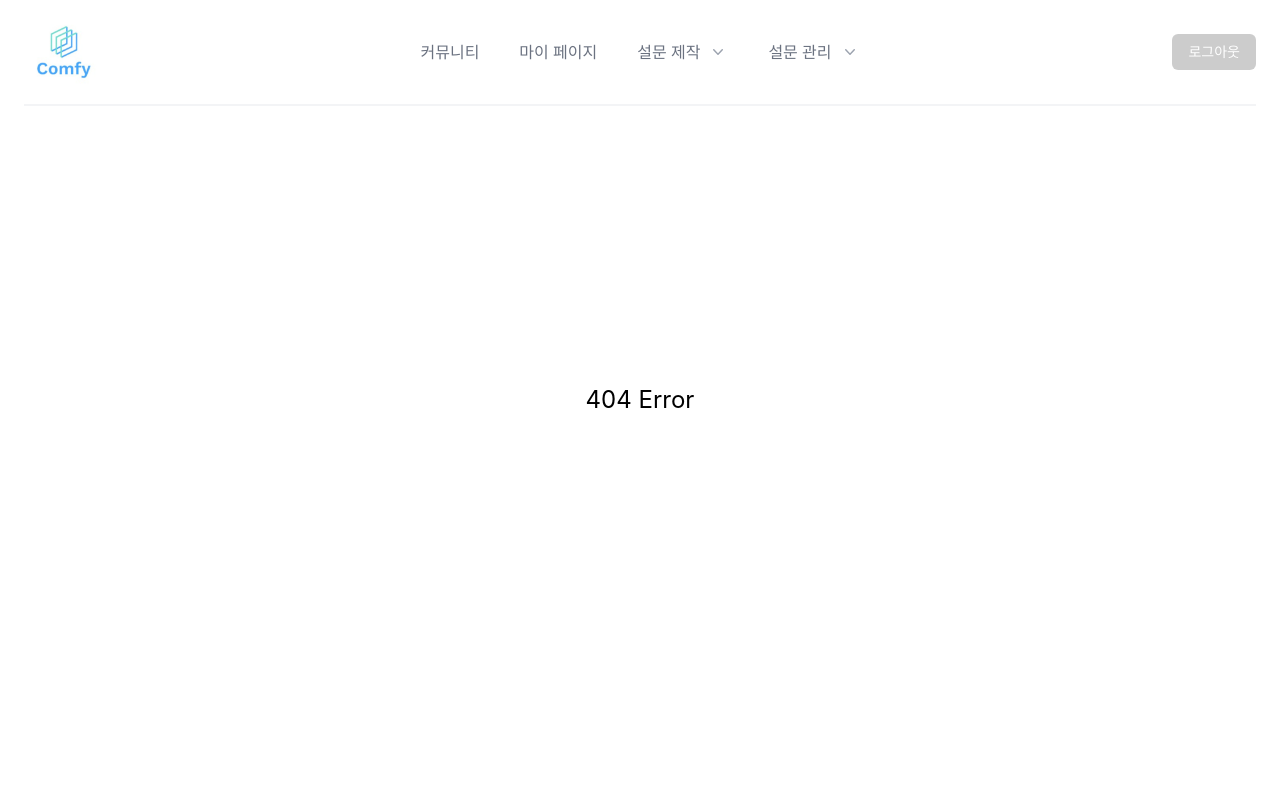
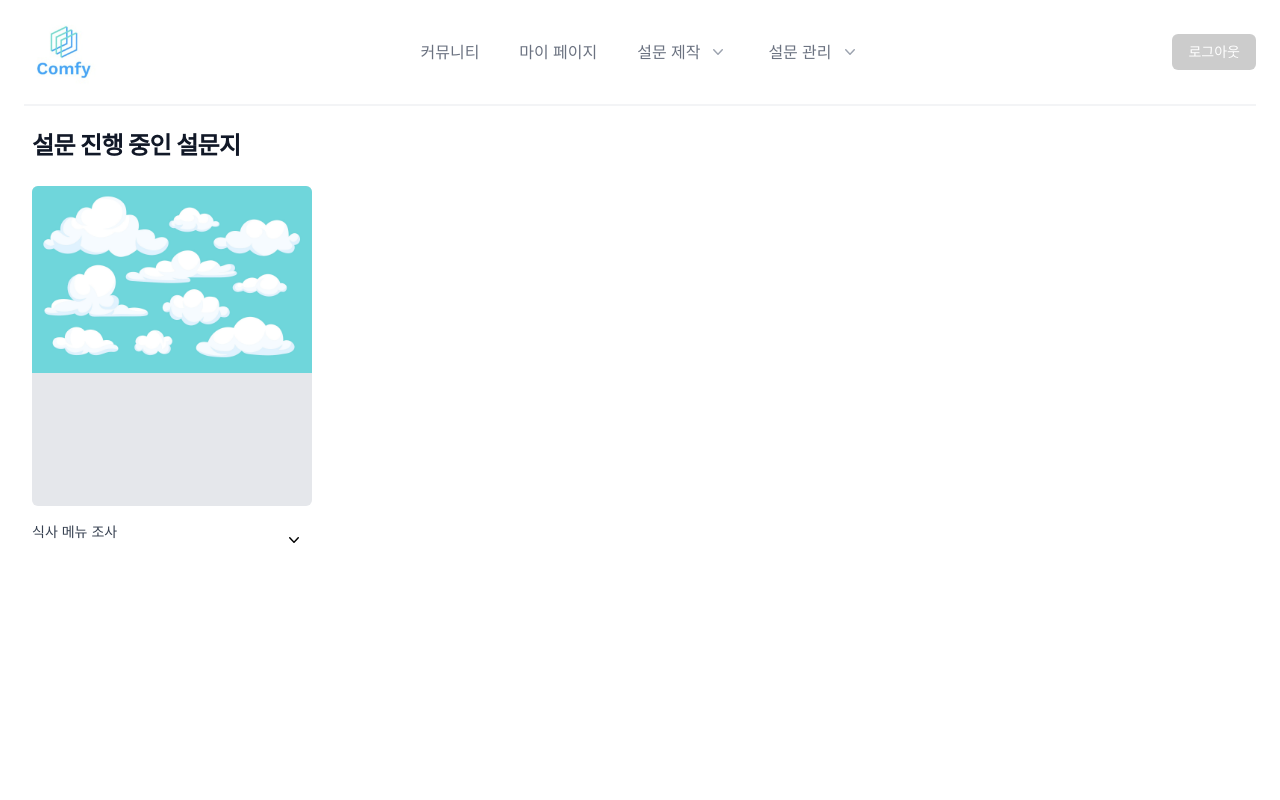
Before and after one commit to minseo300/Comfy_front, a React (Create React App) app: page /comfysurvey in a window 1280 px wide. Before the commit this address had no page. Shown: the top 800 px of the page. Built offline with nearby package versions, Linux system fonts and the light colour scheme; a web font is replaced by a local one.

Commit message:
comfy 설문지 제작 버튼 활성화

```diff
--- a/src/App.js
+++ b/src/App.js
@@ -28,6 +28,7 @@ import {
   Routes,
   Route
 } from "react-router-dom";
+import CreateSurveyTemplates from './components/pages/create/CreateSurveyTemplates';
 
 export const spring_domain="http://localhost:8080"//http://172.16.1.151:8080 // localhost:8080
 export const react_domain="http://localhost:3000"//http://172.16.3.121 // localhost:3000
@@ -57,10 +58,10 @@ function App() {
                       <Route path="temporary" element={<TemporarySurvey />}/>
                       <Route path="survey" element={<CreateSurvey />} />
                       <Route path="survey/:surveyId" element={<CreateSurvey load={"yes"}/>} />
+                      <Route path="survey" element={<CreateSurvey />} />
+                      <Route path="comfysurvey" element={<CreateSurveyTemplates />} />
                       <Route path="surveyshared" element={<SurveyShared />} />
                       <Route path="/resultSurvey/:surveyId" element={<ResultSurvey />}/>
-                      <Route path="/createsurvey" element={<CreateSurvey/>} />
-                      <Route path="/createsurvey/:surveyId" element={<CreateSurvey load={"yes"}/>}/>
                       <Route path="/manage/survey/:surveyId" element={<RespondentSurvey mode={0}/>} />
                       {/* 상단에 위치하는 라우트들의 규칙을 모두 확인, 일치하는 라우트가 없는경우 처리 */}
                       <Route path="*" element={<NotFound />}></Route>
--- a/src/components/common/Header.jsx
+++ b/src/components/common/Header.jsx
@@ -34,7 +34,7 @@ const solutions = [
     {
         name: 'Comfy 설문지 제작',
         description: "Commfy 템플릿으로 설문을 제작합니다.",
-        href: '#',
+        href: '/comfysurvey',
         icon: Squares2X2Icon,
     }
 ]
@@ -58,8 +58,8 @@ const resources = [
     }
 ]
 
-// const clientId="487333198384-nh6ucotf0f9djvv3u6oemopui89d8p7k.apps.googleusercontent.com";
-const clientId="150579669124-iuljf351licgh2lg7s35t1fcn9ct6k2h.apps.googleusercontent.com";
+const clientId="487333198384-nh6ucotf0f9djvv3u6oemopui89d8p7k.apps.googleusercontent.com";
+// const clientId="150579669124-iuljf351licgh2lg7s35t1fcn9ct6k2h.apps.googleusercontent.com";
 
 
 
--- /dev/null
+++ b/src/components/pages/create/CreateSurveyTemplates.jsx
@@ -0,0 +1,101 @@
+import React, { useEffect } from 'react'
+import axios from 'axios';
+import { Fragment, useState } from 'react';
+import { Dialog, Menu, Transition } from '@headlessui/react'
+import { useNavigate } from 'react-router-dom';
+import { ChevronDownIcon, ForwardIcon, TrashIcon,ClipboardDocumentIcon } from '@heroicons/react/20/solid'
+import { useSelector,useDispatch } from 'react-redux';
+import CreateSurveyTemplateItem from './item/CreateSurveyTemplateItem';
+
+function CreateSurveyTemplates() {
+    const TemplateList=CreateSurveyTemplateItem()
+    const navigate = useNavigate();
+    const dispatch = useDispatch();
+
+    return (
+        <div className="bg-white">
+            <div className="mx-auto max-w-2xl py-16 px-4 sm:py-6 sm:px-6 lg:max-w-7xl lg:px-8">
+                <h2 className="text-2xl font-bold tracking-tight text-gray-900"> 설문 진행 중인 설문지</h2>
+                {TemplateList.length !== 0 ?
+                    <div className="mt-6 grid grid-cols-1 gap-y-4 gap-x-6 sm:grid-cols-2 lg:grid-cols-4 xl:gap-x-8">
+                        {TemplateList?TemplateList.map((survey) => (
+                            <div key={survey.id} className="group relative">
+                                <div className="min-h-80 aspect-w-1 aspect-h-1 w-full overflow-hidden rounded-md bg-gray-200 group-hover:opacity-75 lg:aspect-none lg:h-70">
+                                    <img
+                                        src={'/images/' + survey.thumbnail + '.jpg'}
+                                        className="h-full w-full object-cover object-center lg:h-full lg:w-full"
+                                    />
+                                </div>
+                                <div className="mt-4 flex justify-between">
+                                    <div>
+                                        <h3 className="text-sm text-gray-700"> {survey.intro0} </h3>
+                                    </div>
+                                    <div>
+                                        <Menu as="div" className="relative inline-block text-left">
+                                            <div>
+                                                <Menu.Button className="inline-flex w-full justify-center rounded-md px-2 py-2 text-sm font-medium focus:outline-none focus-visible:ring-2 focus-visible:ring-white focus-visible:ring-opacity-75">
+                                                    <ChevronDownIcon
+                                                        className=" h-5 w-5 text-black hover:text-gray-700"
+                                                        aria-hidden="true"
+                                                    />
+                                                </Menu.Button>
+                                            </div>
+
+                                            <Transition
+                                                as={Fragment}
+                                                enter="transition ease-out duration-100"
+                                                enterFrom="transform opacity-0 scale-95"
+                                                enterTo="transform opacity-100 scale-100"
+                                                leave="transition ease-in duration-75"
+                                                leaveFrom="transform opacity-100 scale-100"
+                                                leaveTo="transform opacity-0 scale-95"
+                                            >
+                                                <Menu.Items className="absolute right-0 bottom-8 mt-2 w-36 origin-top-right divide-y divide-gray-100 rounded-md bg-white shadow-lg ring-1 ring-black ring-opacity-5 focus:outline-none">
+                                                    <div className="px-1 py-1">
+                                                        <Menu.Item>
+                                                            {({ active }) => (
+                                                                <button
+                                                                    className={`${active ? 'bg-violet-500 text-white' : 'text-gray-900'
+                                                                        } group flex w-full items-center rounded-md px-2 py-2 text-sm`}
+                                                                    onClick={() => {
+                                                                        dispatch({
+                                                                            type:"loadfromserver",
+                                                                            value:survey
+                                                                        })
+                                                                        navigate(`/survey`)
+                                                                    }}
+                                                                >
+                                                                    {active ? (
+                                                                        <ClipboardDocumentIcon
+                                                                            className="mr-2 h-5 w-5"
+                                                                            aria-hidden="true"
+                                                                        />
+                                                                    ) : (
+                                                                        <ClipboardDocumentIcon
+                                                                            className="mr-2 h-5 w-5"
+                                                                            aria-hidden="true"
+                                                                        />
+                                                                    )}
+                                                                    설문지 만들기
+                                                                </button>
+                                                            )}
+                                                        </Menu.Item>
+                                                    </div>
+                                                </Menu.Items>
+                                            </Transition>
+                                        </Menu>
+
+                                    </div>
+                                </div>
+                            </div>
+                        )):<></>}
+                    </div>
+                    :
+                    <div className="h-96 flex justify-center items-center text-2xl text-bold text-sky-400"> Comfy 템플릿을 가져오는 중입니다! </div>
+                }
+            </div>
+        </div>
+    )
+}
+
+export default CreateSurveyTemplates
--- /dev/null
+++ b/src/components/pages/create/item/CreateSurveyTemplateItem.jsx
@@ -0,0 +1,70 @@
+import { Ques_data_list } from "./CreateSurveyList"
+
+function CreateSurveyTemplateItem(){
+    return([
+        {
+            "thumbnail":1, //썸네일 1~5
+            "id":0, //템플릿 id
+            "ques_list":[
+                {
+                    "id":0,
+                    "ques":"한식? 중식? 일식? 양식?", //ques는 질문 내용
+                    "type":Ques_data_list()[1] //type은 질문 유형
+                },
+                {
+                    "id":1,
+                    "ques":"한식이라면? 메뉴를 추가해주세요!",
+                    "type":Ques_data_list()[1]
+                },
+                {
+                    "id":2,
+                    "ques":"중식이라면? 메뉴를 추가해주세요!",
+                    "type":Ques_data_list()[1]
+                },
+                {
+                    "id":3,
+                    "ques":"일식이라면? 메뉴를 추가해주세요!",
+                    "type":Ques_data_list()[1]
+                },
+                {
+                    "id":4,
+                    "ques":"양식이라면? 메뉴를 추가해주세요!",
+                    "type":Ques_data_list()[1]
+                }
+            ],
+            "ans_list":[
+                {
+                    "temid":0,
+                    "rootid":0, //root는 질문
+                    "id":0,
+                    "value":"한식", //value는 문항 내용
+                },
+                {
+                    "temid":0,
+                    "rootid":0,
+                    "id":1,
+                    "value":"중식",
+                },
+                {
+                    "temid":0,
+                    "rootid":0,
+                    "id":2,
+                    "value":"일식",
+                },
+                {
+                    "temid":0,
+                    "rootid":0,
+                    "id":3,
+                    "value":"양식",
+                },
+            ],
+            "choice_list":[
+
+            ],
+            "intro0":"식사 메뉴 조사",
+            "intro1":"어떤 메뉴로 식사할지 수요를 조사할 수 있는 설문 템플릿입니다.",
+        },
+    ])
+}
+
+export default CreateSurveyTemplateItem
```
